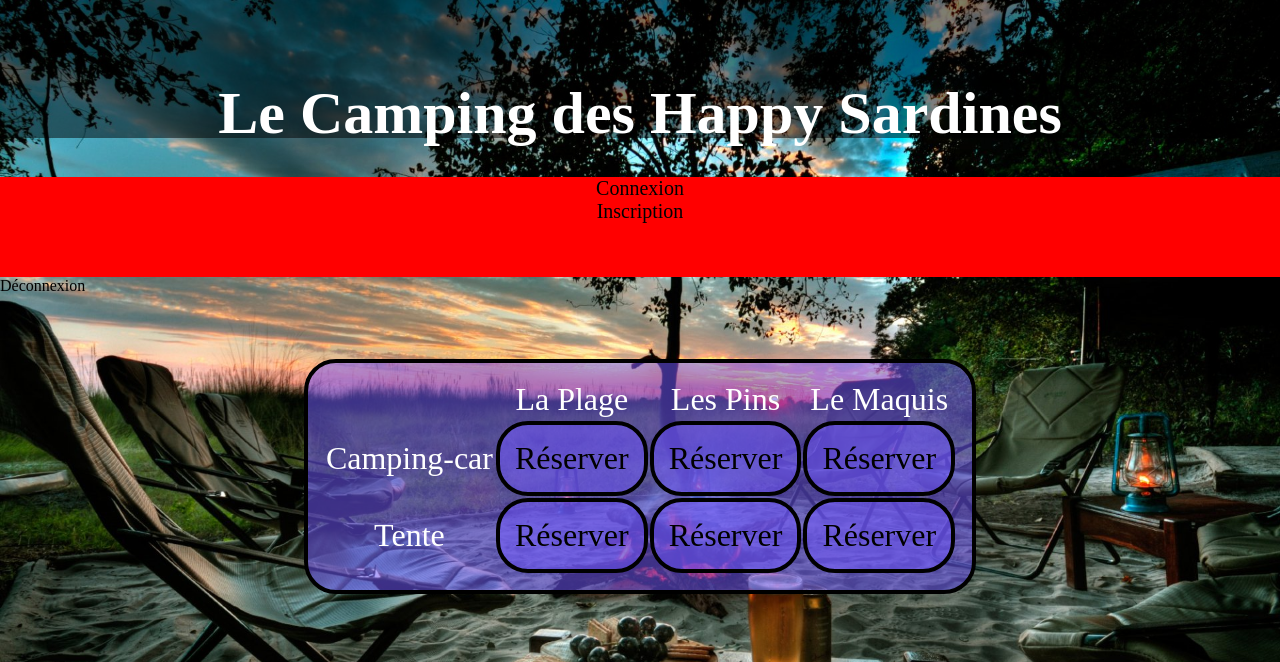
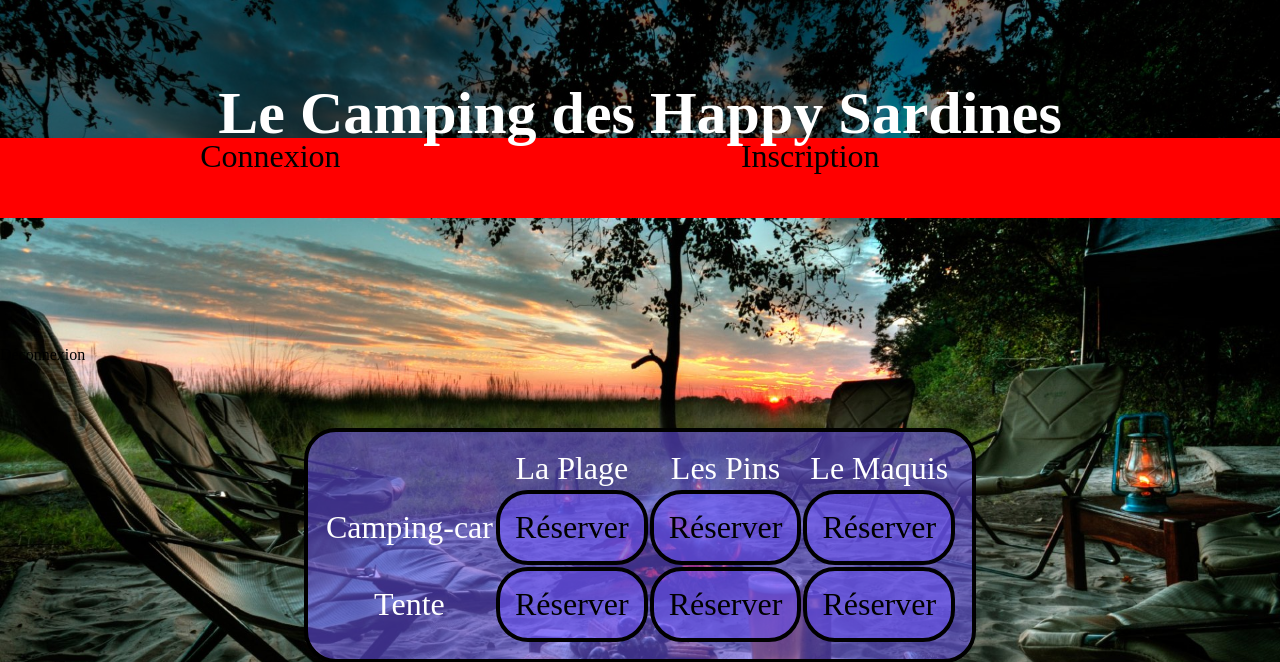
Before and after one commit to amine-bouchakour/camping, a PHP site: page /index.php in a window 1280 px wide. Shown: the top 662 px of the page. Run offline with PHP 8.4, Linux system fonts and the light colour scheme.

Commit message:
amélioration du header, non fini

```diff
--- a/camping.css
+++ b/camping.css
@@ -84,13 +84,15 @@ text-decoration: none;
 }
 
 .statutUser{
+    display: flex;
+    flex-direction: row;
     text-align: center;
-    font-size: 20px ;
-
-    width: 100% ;
-    height: 100px ;
-    background-color: red ;
-    margin-top: 3%;
+    justify-content: space-evenly;
+    font-size: xx-large;
+    width: 100%;
+    height: 10%;
+    background-color: red;
+    margin: 0 auto 10%;
 }
 
 
```
